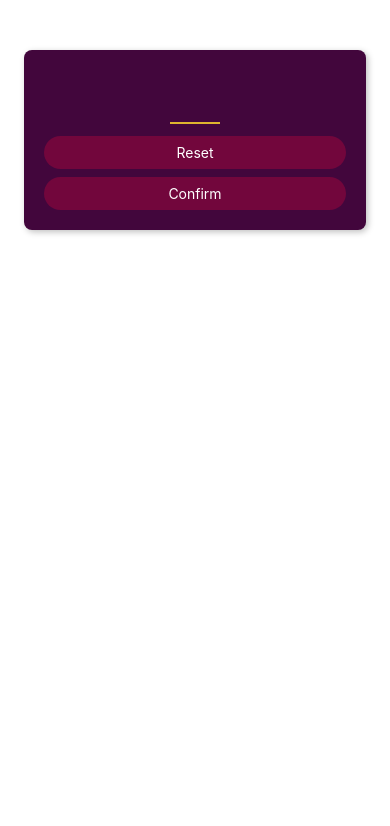
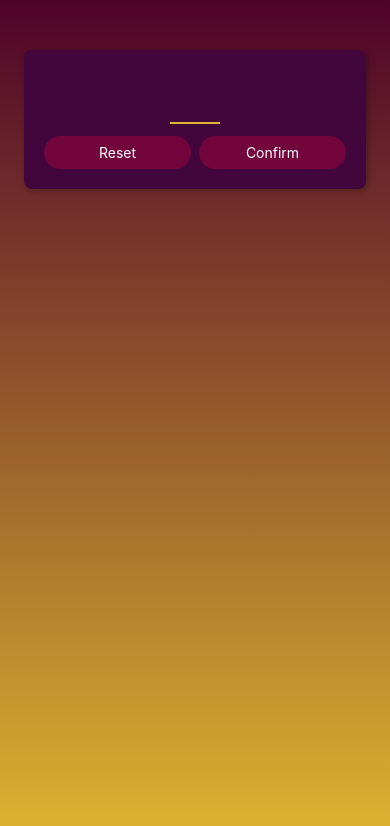
Before and after one commit to tanbt/reactnative-collection, a React Native app in the folder udemy-practical-guide/section-3-guess-number-game/: screen / in a window 390 px wide. Shown: the top 826 px of the page. Built offline with nearby package versions, Linux system fonts and the light colour scheme.

Commit message:
Expo Linear gradient

```diff
--- a/udemy-practical-guide/section-3-guess-number-game/App.tsx
+++ b/udemy-practical-guide/section-3-guess-number-game/App.tsx
@@ -1,5 +1,17 @@
+import { LinearGradient } from "expo-linear-gradient";
+import { StyleSheet, View } from "react-native";
 import { StartGameScreen } from "./screens/StartGameScreen";
 
 export default function App() {
-  return <StartGameScreen />;
+  return (
+    <LinearGradient colors={["#4e0329", "#ddb52f"]} style={s.root}>
+      <StartGameScreen />
+    </LinearGradient>
+  );
 }
+
+const s = StyleSheet.create({
+  root: {
+    flex: 1,
+  },
+});
--- a/udemy-practical-guide/section-3-guess-number-game/package.json
+++ b/udemy-practical-guide/section-3-guess-number-game/package.json
@@ -11,6 +11,7 @@
   },
   "dependencies": {
     "expo": "~45.0.0",
+    "expo-linear-gradient": "~11.3.0",
     "expo-status-bar": "~1.3.0",
     "react": "17.0.2",
     "react-dom": "17.0.2",
--- a/udemy-practical-guide/section-3-guess-number-game/screens/StartGameScreen.tsx
+++ b/udemy-practical-guide/section-3-guess-number-game/screens/StartGameScreen.tsx
@@ -11,8 +11,14 @@
         autoCapitalize="none"
         autoCorrect={false}
       />
-      <PrimaryButton>Reset</PrimaryButton>
-      <PrimaryButton>Confirm</PrimaryButton>
+      <View style={styles.buttonContainer}>
+        <View style={styles.buttonElement}>
+          <PrimaryButton>Reset</PrimaryButton>
+        </View>
+        <View style={styles.buttonElement}>
+          <PrimaryButton>Confirm</PrimaryButton>
+        </View>
+      </View>
     </View>
   );
 }
@@ -33,13 +39,18 @@
   numberInput: {
     height: 50,
     width: 50,
-    textAlign: "center",
-    alignSelf: "center",
     fontSize: 32,
     borderBottomColor: "#ddb52f",
     borderBottomWidth: 2,
     color: "#ddb52f",
     marginVertical: 8,
     fontWeight: "bold",
+    alignSelf: "center",
+  },
+  buttonContainer: {
+    flexDirection: "row",
+  },
+  buttonElement: {
+    flex: 1,
   },
 });
```
Also changed, not shown: 1 other file (tests, documents, lock files or other folders).
